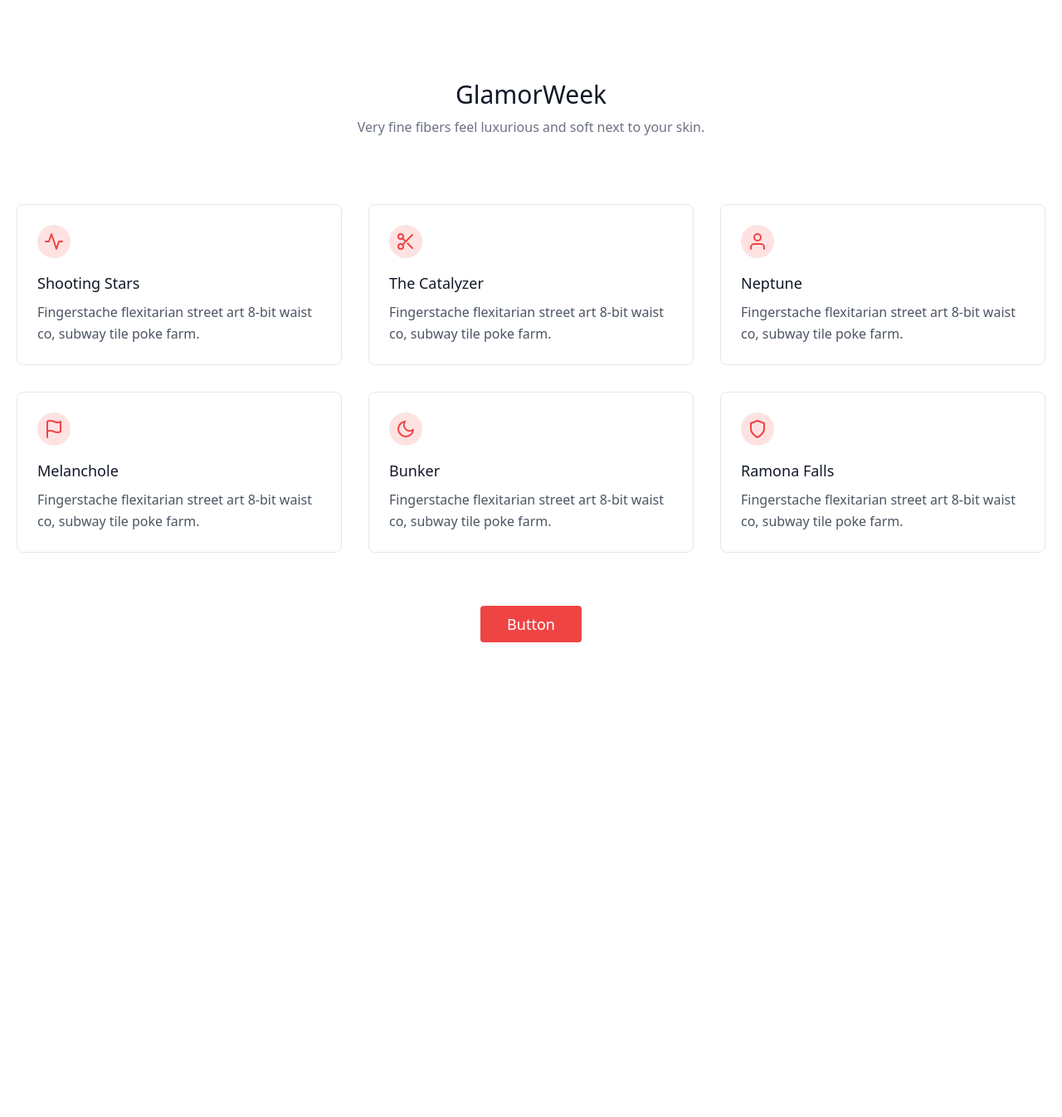
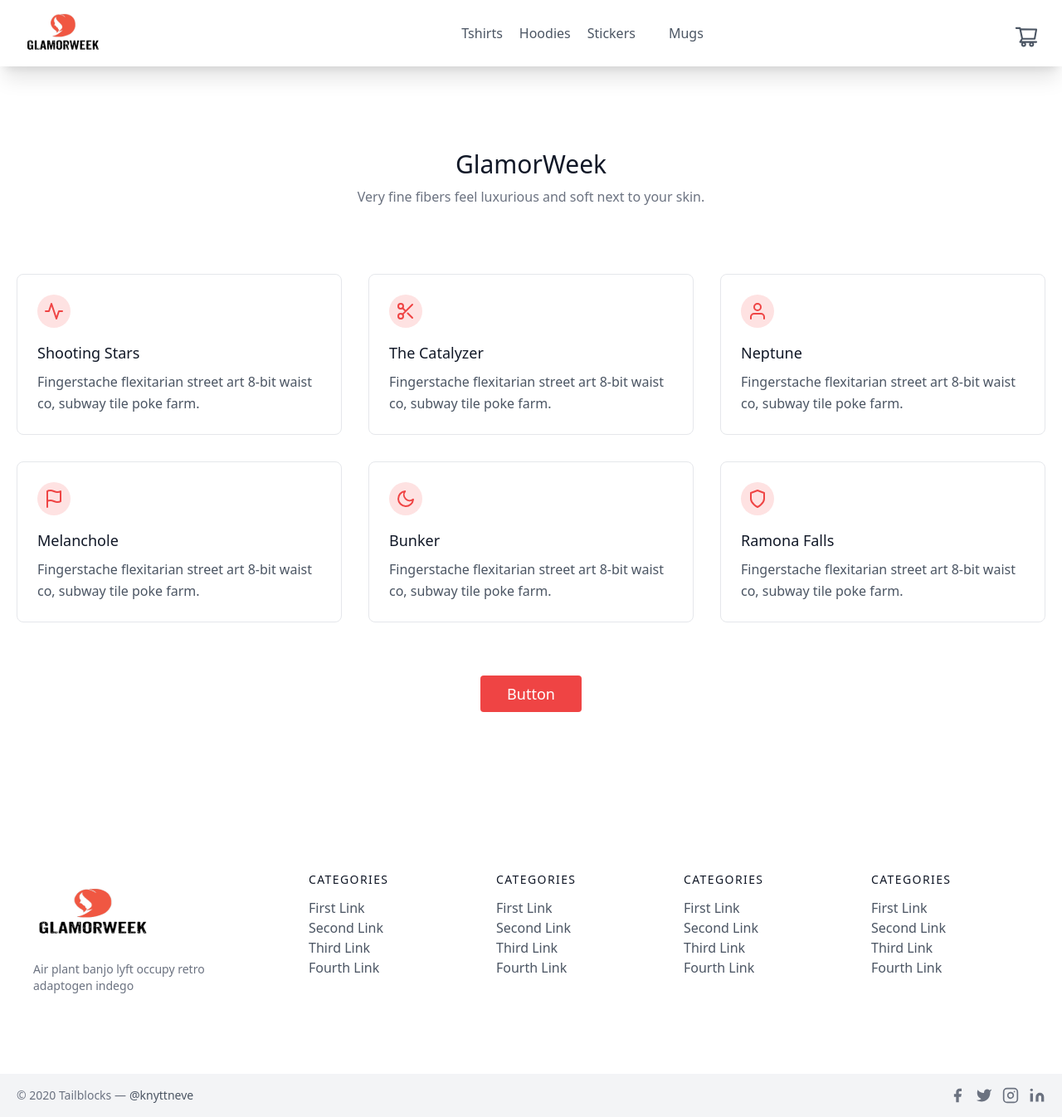
Before and after one commit to Nadiakhanv2/Elitano-web-next, a Next.js app: page / in a window 1280 px wide. Shown: the whole page at 83% size. Before the commit the page ends 870 px from the top, so only its background shows below. Built offline with nearby package versions, Linux system fonts and the light colour scheme.

Commit message:
Add navbar & footer component to all pages

```diff
--- a/pages/_app.js
+++ b/pages/_app.js
@@ -1,7 +1,15 @@
+import Footer from '../components/Footer';
+import Navbar from '../components/Navbar';
 import '../styles/globals.css'
 
 function MyApp({ Component, pageProps }) {
-  return <Component {...pageProps} />
+  return (
+    <>
+      <Navbar />
+      <Component {...pageProps} />
+      <Footer />
+    </>
+  );
 }
 
 export default MyApp
```
